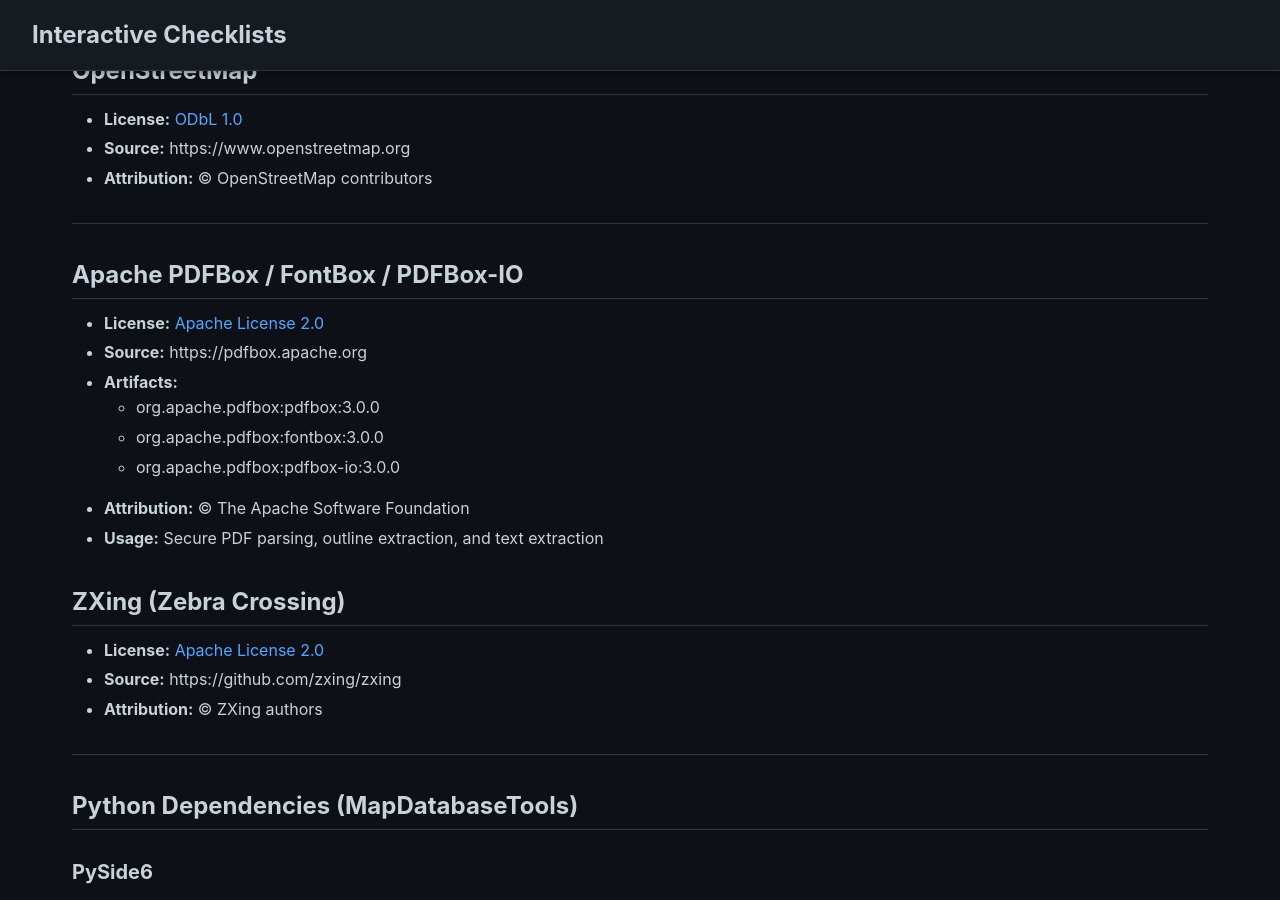
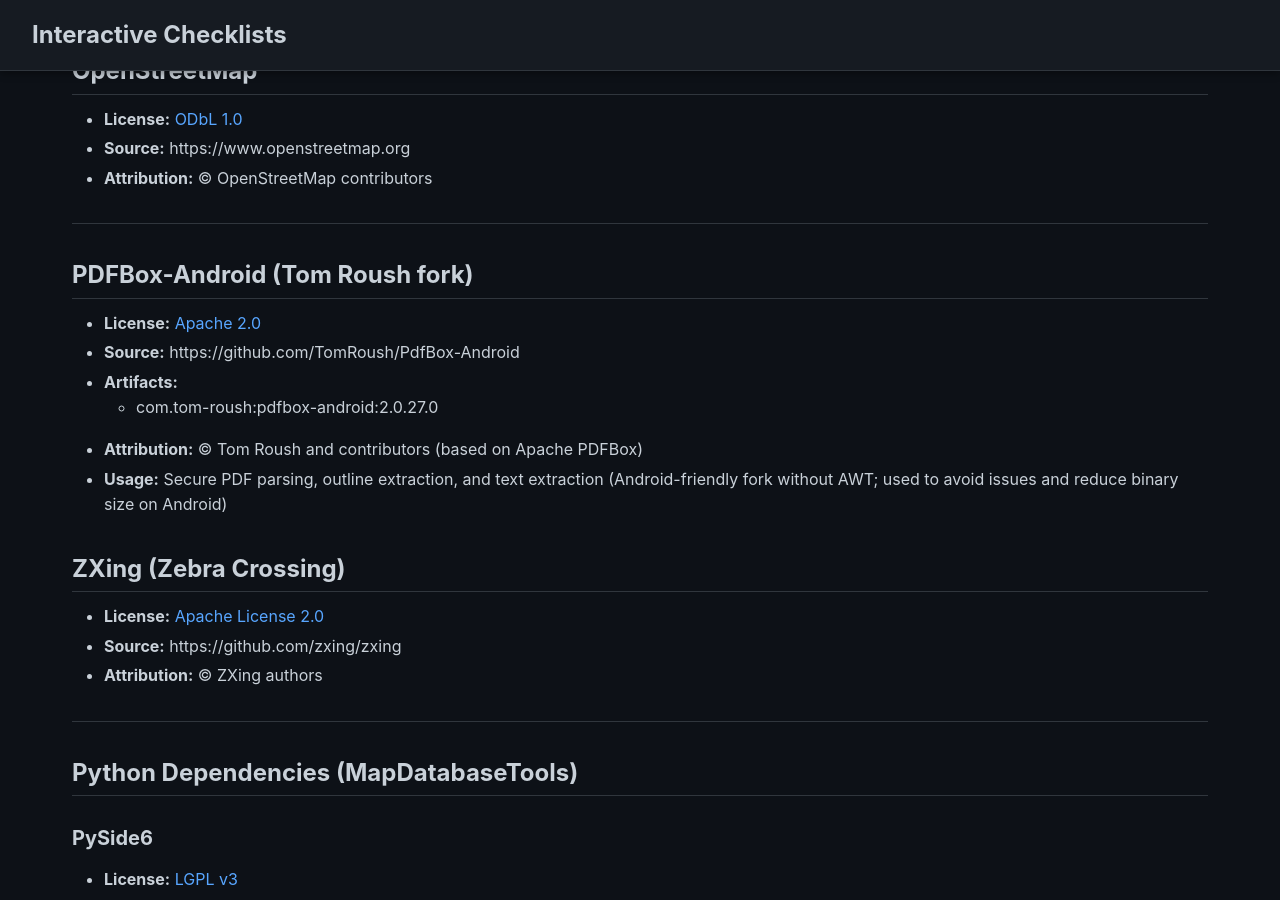
Before and after one commit to arn-c0de/InteractiveChecklists, a Jekyll site: the page built from THIRD_PARTY_LICENSES.md, in a window 1280 px wide and 900 px high, scrolled down 747 px. Built offline with Jekyll 4.4.1, drawn with Linux system fonts in a browser that asks for light colours; our own code applies the rules of GitHub Pages for plain Markdown files.

Commit message:
docs(licenses): replace Apache PDFBox entry with PDFBox-Android (com.tom-roush:pdfbox-android:2.0.27.0)

```diff
--- a/THIRD_PARTY_LICENSES.md
+++ b/THIRD_PARTY_LICENSES.md
@@ -23,15 +23,13 @@
 
 ---
 
-## Apache PDFBox / FontBox / PDFBox-IO
-- **License:** [Apache License 2.0](https://www.apache.org/licenses/LICENSE-2.0)
-- **Source:** https://pdfbox.apache.org
+## PDFBox-Android (Tom Roush fork)
+- **License:** [Apache 2.0](https://www.apache.org/licenses/LICENSE-2.0)
+- **Source:** https://github.com/TomRoush/PdfBox-Android
 - **Artifacts:**
-  - org.apache.pdfbox:pdfbox:3.0.0
-  - org.apache.pdfbox:fontbox:3.0.0
-  - org.apache.pdfbox:pdfbox-io:3.0.0
-- **Attribution:** © The Apache Software Foundation
-- **Usage:** Secure PDF parsing, outline extraction, and text extraction
+  - com.tom-roush:pdfbox-android:2.0.27.0
+- **Attribution:** © Tom Roush and contributors (based on Apache PDFBox)
+- **Usage:** Secure PDF parsing, outline extraction, and text extraction (Android-friendly fork without AWT; used to avoid issues and reduce binary size on Android)
 
 ## ZXing (Zebra Crossing)
 - **License:** [Apache License 2.0](https://www.apache.org/licenses/LICENSE-2.0)
```
